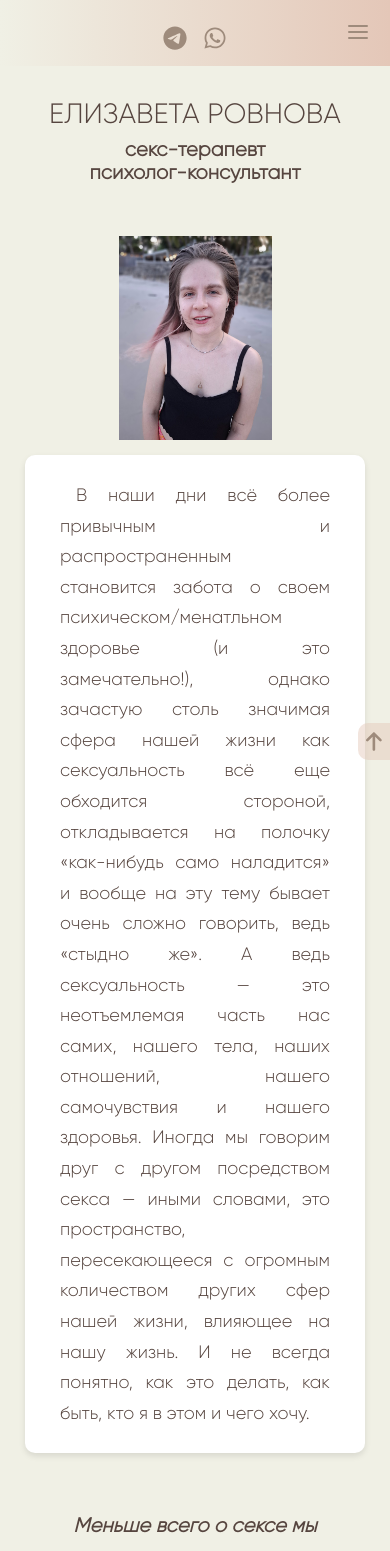
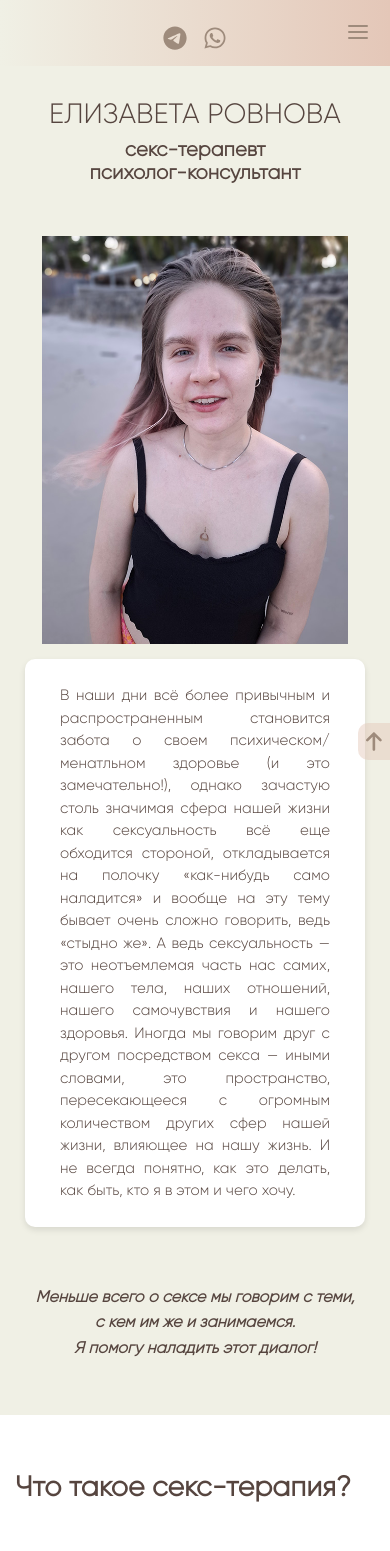
Before and after one commit to fireframes/erovnova-portfolio, a React (Vite) app: page / in a window 390 px wide. Shown: the top 1551 px of the page. Built offline with nearby package versions, Linux system fonts and the light colour scheme.

Commit message:
made several fixes for moblie styles

```diff
--- a/src/components/Footer.tsx
+++ b/src/components/Footer.tsx
@@ -1,7 +1,11 @@
 const Footer = () => {
   return (
     <footer>
-      <p>&copy; 2024 Елизавета Ровнова, психолог-консультант секс-терапевт</p>
+      <p>
+        &copy; 2024 Елизавета Ровнова,
+        <br className="mobile-break" />
+        психолог-консультант секс-терапевт
+      </p>
     </footer>
   );
 };
--- a/src/components/Help.tsx
+++ b/src/components/Help.tsx
@@ -55,11 +55,6 @@ const Help: React.FC<HelpProps> = ({ onClick }) => {
     <div className="container help">
       <div className="help-header">
         <h2>С чем я могу помочь</h2>
-        <SideMenuButton
-          className="side-button"
-          onClick={onClick}
-          text="Ограничения моей работы"
-        />
       </div>
       <ul className="help-list">
         {sections.map((section) => (
@@ -94,6 +89,11 @@ const Help: React.FC<HelpProps> = ({ onClick }) => {
           </li>
         ))}
       </ul>
+      <SideMenuButton
+        className="side-button"
+        onClick={onClick}
+        text="Ограничения моей работы"
+      />
     </div>
   );
 };
--- a/src/components/HelpNot.tsx
+++ b/src/components/HelpNot.tsx
@@ -8,11 +8,7 @@ const HelpNot: React.FC<HelpNotProps> = ({ onClick }) => {
   return (
     <div className="container">
       <h2>Пока я не обладаю квалификацией для работы с:</h2>
-      <SideMenuButton
-        className="side-button"
-        onClick={onClick}
-        text="С чем я могу помочь"
-      />
+
       <ul>
         <li>Детьми и подростками до 18 лет</li>
         <li>Парами</li>
@@ -33,6 +29,11 @@ const HelpNot: React.FC<HelpNotProps> = ({ onClick }) => {
           специалиста.
         </blockquote>
       </ul>
+      <SideMenuButton
+        className="side-button"
+        onClick={onClick}
+        text="С чем я могу помочь"
+      />
     </div>
   );
 };
--- a/src/styles.css
+++ b/src/styles.css
@@ -58,10 +58,9 @@ li {
 /* Section styles */
 section {
   scroll-margin-top: 50px; /* Adjusted to account for fixed header */
-  width: 100vw; /* This ensures full viewport width */
+  width: 100%;
   color: var(--primary-color);
   background: white;
-  /* box-shadow: 0 2px 10px rgba(0, 0, 0, 0.1); */
 }
 
 section h2 {
@@ -116,6 +115,10 @@ footer {
   color: var(--primary-color);
   padding: 20px 0;
   text-align: center;
+}
+
+footer .mobile-break {
+  display: none;
 }
 
 /* Container styles */
@@ -299,10 +302,10 @@ main {
   margin: 10px 0 40px 0;
   padding: 0 20px;
 }
-
+/*
 #sex-therapy .container {
-  /* border-left: var(--accent-color) 2px solid; */
-}
+  border-left: var(--accent-color) 2px solid;
+} */
 
 #about {
   background-color: transparent;
@@ -310,7 +313,7 @@ main {
 
 /* Help */
 .help {
-  min-height: 70vh; /* Changed from fixed height to minimum height */
+  min-height: 70%; /* Changed from fixed height to minimum height */
   padding-bottom: 40px; /* Add padding at bottom to prevent content cutoff */
 }
 
@@ -333,7 +336,7 @@ main {
   padding: 10px;
   border-radius: 12px;
   border-style: none;
-  top: -10px;
+  top: 10px;
   left: 770px;
   opacity: 90%;
 }
@@ -668,13 +671,22 @@ main {
     width: 100%;
     margin: 10px;
     padding: 20px;
-    text-indent: 1em;
+    /* text-indent: 1em; */
+  }
+
+  #hero .text-content p {
+    font-size: 16px;
+    line-height: 1.6;
   }
 
   #hero .hero-content img {
-    width: 45%;
-    max-height: 100%;
-    margin: 10px 0;
+    max-width: none; /* Remove the percentage constraint */
+    width: 90%; /* Set explicit width */
+    margin: 10px auto; /* Center the image */
+  }
+
+  #hero blockquote {
+    font-size: 16px;
   }
 
   /* Values section */
@@ -758,6 +770,14 @@ main {
     gap: 10px;
     margin-bottom: 12px;
   }
+
+  footer .mobile-break {
+    display: block;
+  }
+
+  footer p {
+    text-align: center;
+  }
 }
 
 /* Additional breakpoint for very small devices */
@@ -771,6 +791,13 @@ main {
     padding: 15px;
   }
 
+  #hero .text-content p {
+    font-size: 15px;
+    line-height: 1.5;
+    text-align: justify;
+    text-indent: 0;
+  }
+
   #prices .card {
     padding: 20px 10px 10px;
   }
```
